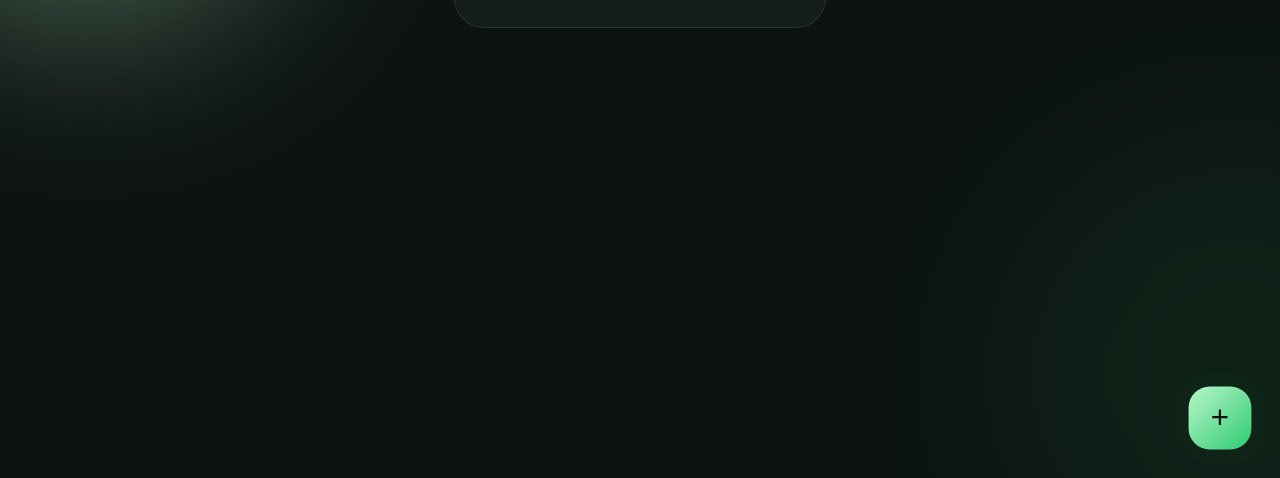
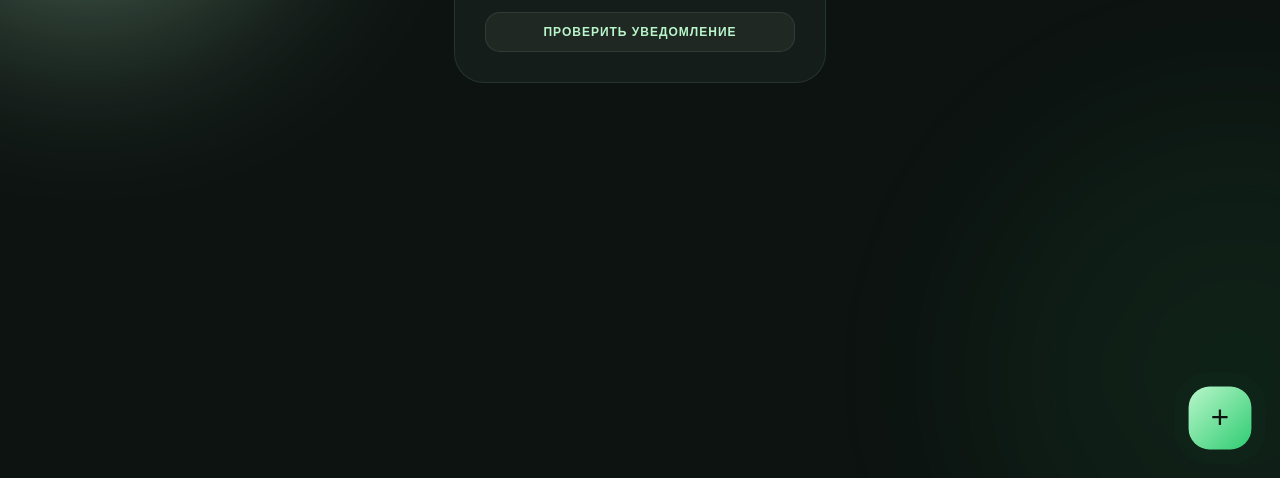
Before and after one commit to kukere001/renewly-pay, a plain HTML site: page index.html in a window 1280 px wide. Shown: the part 322-800 px from the top of the page. Drawn offline with Linux system fonts and the light colour scheme.

Commit message:
Update index.html

```diff
--- a/index.html
+++ b/index.html
@@ -61,6 +61,16 @@
         .total-label { font-size: 0.7rem; text-transform: uppercase; color: var(--text-dim); font-weight: 700; letter-spacing: 1px; }
 
         .yearly-forecast { font-size: 0.85rem; color: var(--mint-light); opacity: 0.8; margin-top: 8px; font-weight: 600; }
+
+        /* СТИЛЬ КНОПКИ ТЕСТА */
+        .test-btn {
+            background: rgba(255,255,255,0.05); border: 1px solid var(--glass-border);
+            color: var(--mint-light); padding: 12px; border-radius: 15px;
+            font-size: 0.75rem; font-weight: 700; cursor: pointer;
+            width: 100%; margin-top: 15px; text-transform: uppercase; letter-spacing: 1px;
+            transition: all 0.3s ease;
+        }
+        .test-btn:active { transform: scale(0.98); background: rgba(46, 204, 113, 0.1); }
 
         .sub-card {
             background: var(--glass); border: 1px solid var(--glass-border);
@@ -138,6 +148,8 @@
         <span class="total-label">Ежемесячная подписка</span>
         <span class="total-amount" id="total">0 ₽</span>
         <div class="yearly-forecast" id="yearly">В год: 0 ₽</div>
+
+        <button class="test-btn" onclick="triggerPush('Тестовый сервис', 999)">Проверить уведомление</button>
     </div>
 
     <div id="subs-list"></div>
@@ -237,7 +249,8 @@
         document.getElementById('yearly').innerText = 'В год: ' + (total * 12).toLocaleString() + ' ₽';
     }
     render();
-        // 1. Регистрируем Service Worker
+
+// 1. Регистрируем Service Worker
 if ('serviceWorker' in navigator) {
     navigator.serviceWorker.register('sw.js')
         .then(reg => console.log('SW готов'))
@@ -254,6 +267,11 @@ function triggerPush(subName, price) {
                 vibrate: [200, 100, 200]
             });
         });
+    } else {
+        // Если права не даны, запрашиваем их снова
+        Notification.requestPermission().then(permission => {
+            if (permission === 'granted') triggerPush(subName, price);
+        });
     }
 }
 
@@ -268,7 +286,6 @@ function initNotifications() {
 function checkPayments() {
     const today = new Date().getDate();
     subs.forEach(s => {
-        // Если до даты оплаты 1 день (или сегодня)
         if (parseInt(s.d) === today + 1) {
             triggerPush(s.n, s.p);
         }
```
